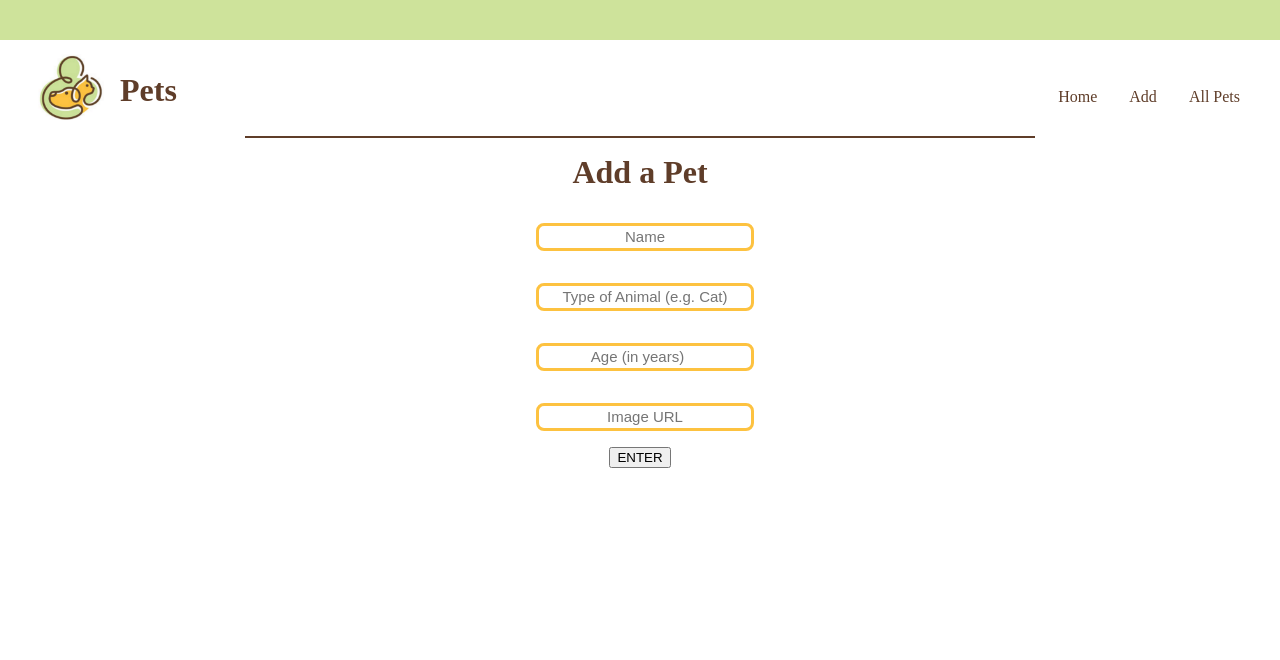
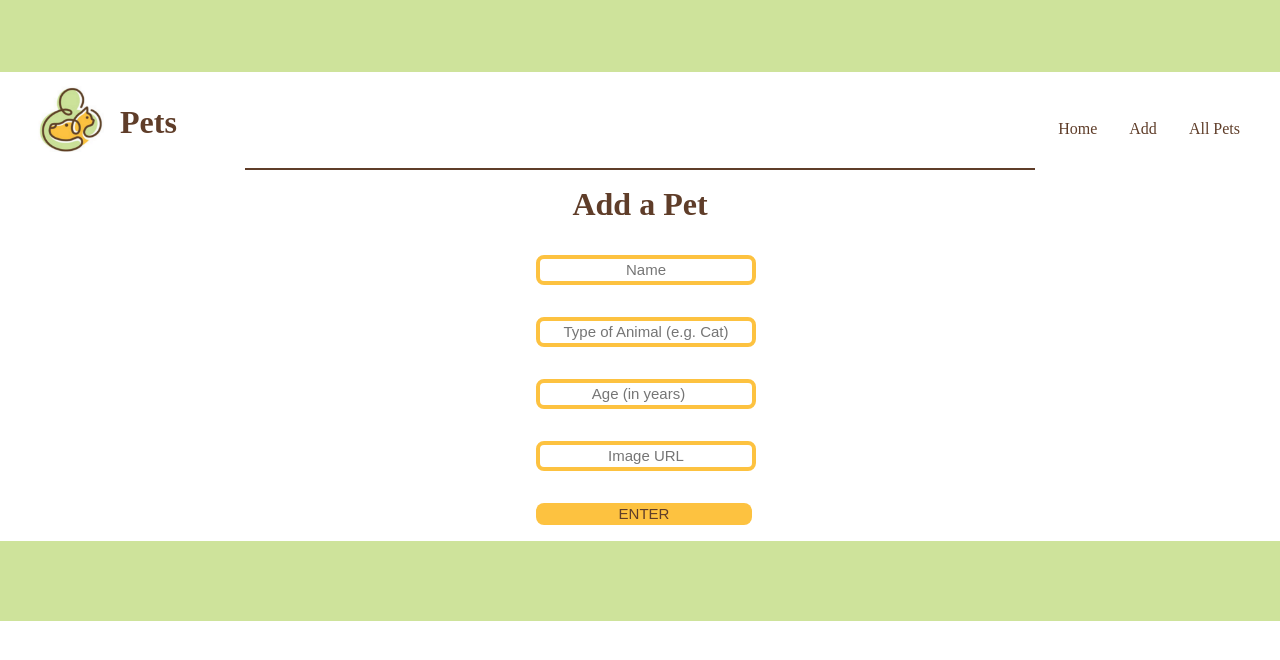
Before and after one commit to jamesericson/prime_assignments_05, a website: page public/views/index.html at #!/add in a window 1280 px wide. Drawn offline with Linux system fonts and the light colour scheme; files that its build step writes are made by us from their sources; files whose address does not match are found by name.

Commit message:
added styling

```diff
--- a/public/styles/master.css
+++ b/public/styles/master.css
@@ -6,8 +6,12 @@ html {
 
 header {
   margin: -1rem -1rem 0 -1rem;
-  border-top: 3rem solid rgb(206,227,155);
-  border-bottom:
+  border-top: 5rem solid rgb(206,227,155);
+}
+
+footer {
+  margin: 0 -1rem -1rem -1rem;
+  border-bottom: 5rem solid rgb(206,227,155);
 }
 
 header img{
@@ -50,7 +54,7 @@ header a:hover {
 
 .title {
   border-top: 2px solid rgb(95,61,41);
-  margin: 0 auto;
+  margin: 0 auto 0;
   width: 60%;
   padding: 1rem;
 }
@@ -64,12 +68,27 @@ header a:hover {
 
 input {
   width: 13rem;
-  border: 3px solid rgb(253,194,64);
+  border: .25rem solid rgb(253,194,64);
   border-radius: .5rem;
   text-align: center;
   margin: 1rem;
   font-size: 15px;
   line-height: 20px;
+}
+
+#add-button {
+  border: none;
+  width: 13.5rem;
+  background-color: rgb(253,194,64);
+  border-radius: .5rem;
+  margin: 1rem;
+  font-size: 15px;
+  line-height: 20px;
+  color: rgb(95,61,41);
+}
+
+#add-button:hover {
+    background-color: rgba(253,194,64, .7);
 }
 
 #all-pets {
--- a/public/views/index.html
+++ b/public/views/index.html
@@ -21,6 +21,6 @@
     </header>
 
     <main ng-view></main>
-
+    <footer></footer>
   </body>
 </html>
--- a/public/views/routes/add.html
+++ b/public/views/routes/add.html
@@ -5,5 +5,5 @@
   <input type="text" ng-model="animalIn" placeholder="Type of Animal (e.g. Cat)">
   <input type="number" ng-model="ageIn" placeholder="Age (in years)">
   <input type="text" ng-model="imgUrlIn" placeholder="Image URL">
-  <button type="button" ng-click="addPet();" >ENTER</button>
+  <button type="button" ng-click="addPet();"  id='add-button' >ENTER</button>
 </div>
```
